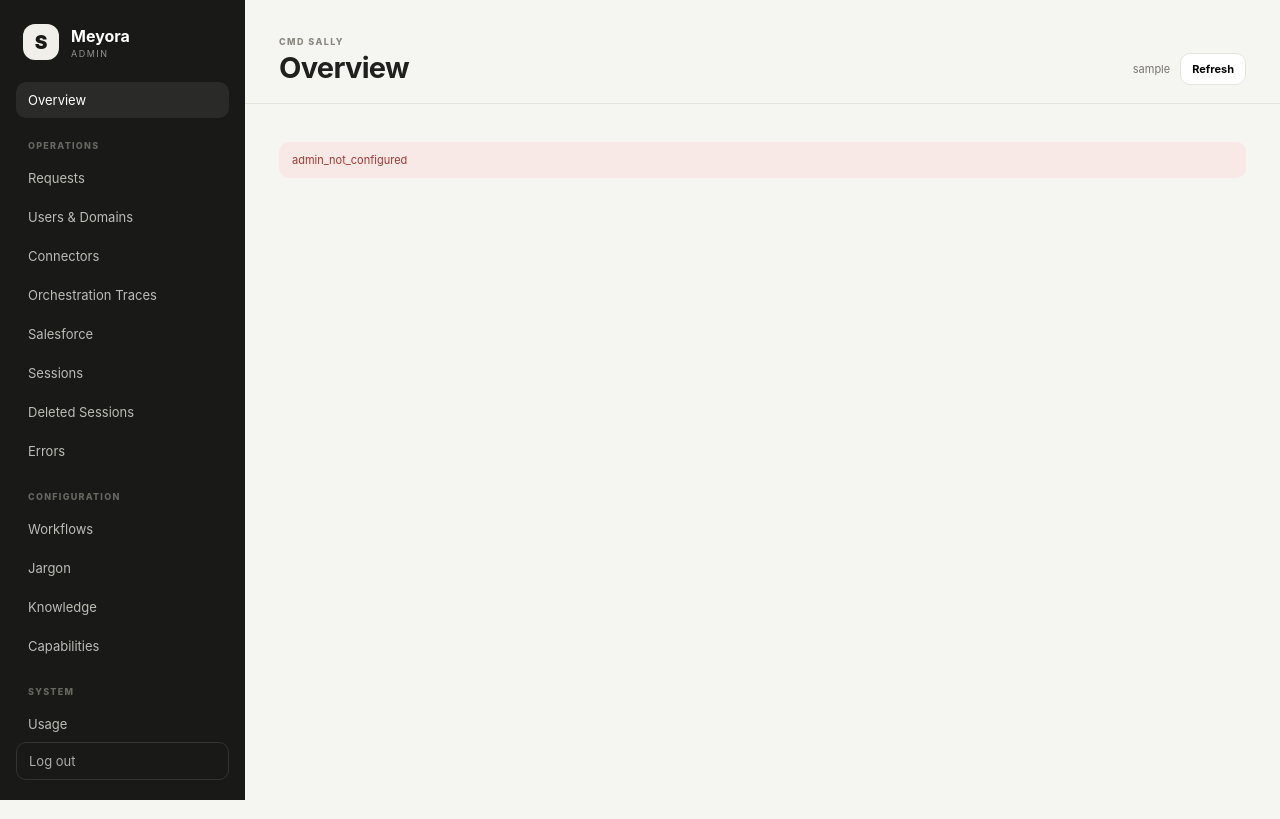
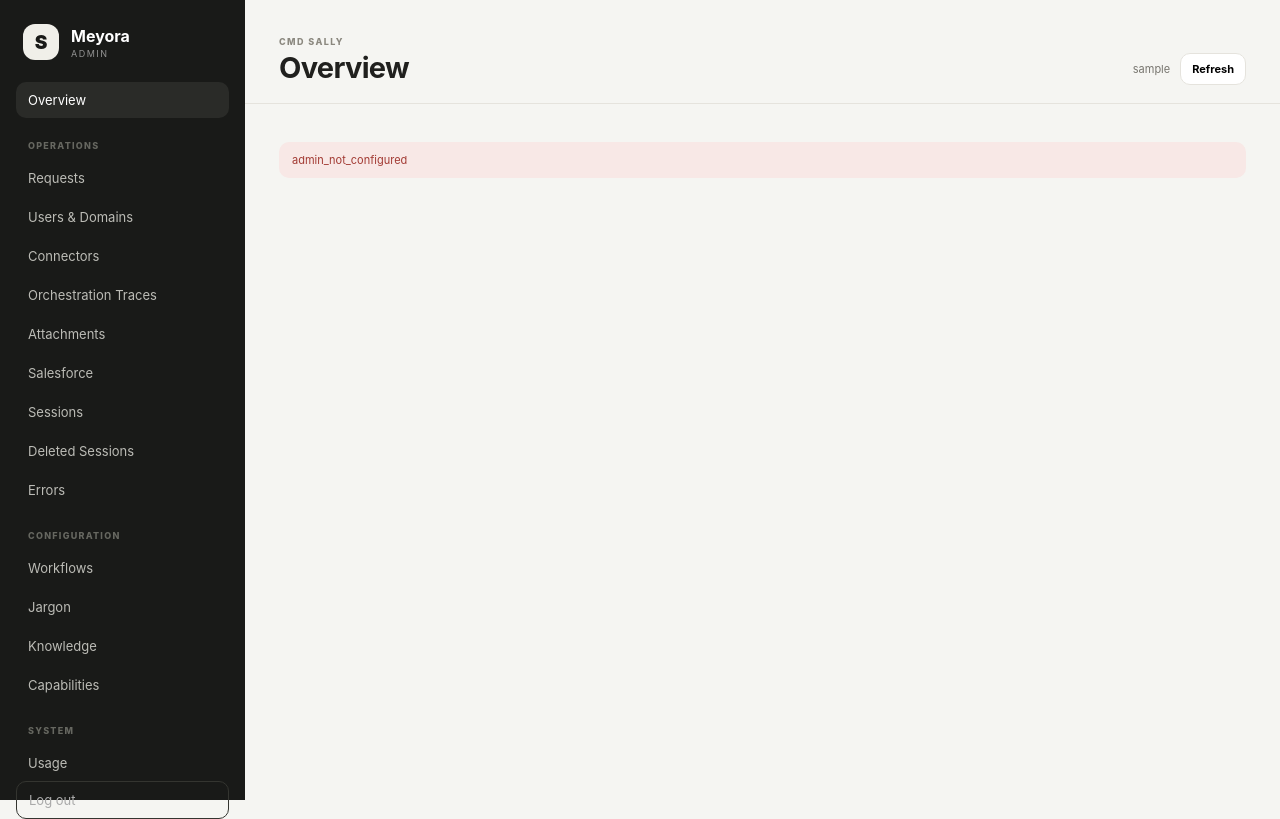
Before and after one commit to MahiPrince/cloudaiapi01, a Flask app: template templates/admin.html in a window 1280 px wide. Run offline with Flask 3, Linux system fonts and the light colour scheme; the template is opened without the code that fills it: most values are stand-ins (such as "Sample title", 1, 10 or a date in 2020); parts of the project's set-up code (start-up, migrations or seed data) failed here and were passed over.

Commit message:
Add Meyora attachments to Admin navigation

```diff
--- a/templates/admin.html
+++ b/templates/admin.html
@@ -18,6 +18,7 @@
       <button data-page="meyora-users">Users & Domains</button>
       <button data-page="meyora-connectors">Connectors</button>
       <button data-page="meyora-traces">Orchestration Traces</button>
+      <button data-page="meyora-attachments">Attachments</button>
       <button data-page="salesforce">Salesforce</button>
       <button data-page="sessions">Sessions</button>
       <button data-page="deleted">Deleted Sessions</button>
```
